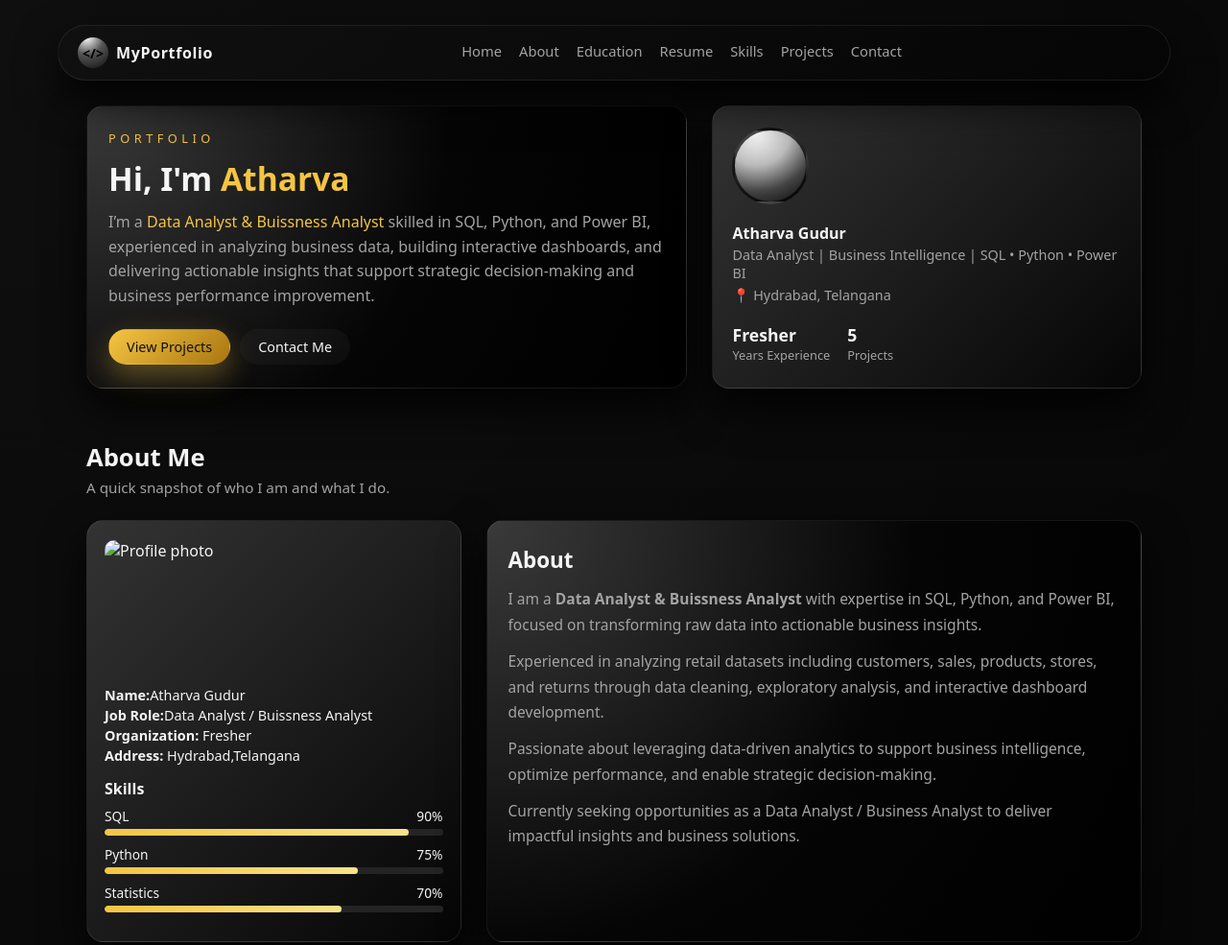
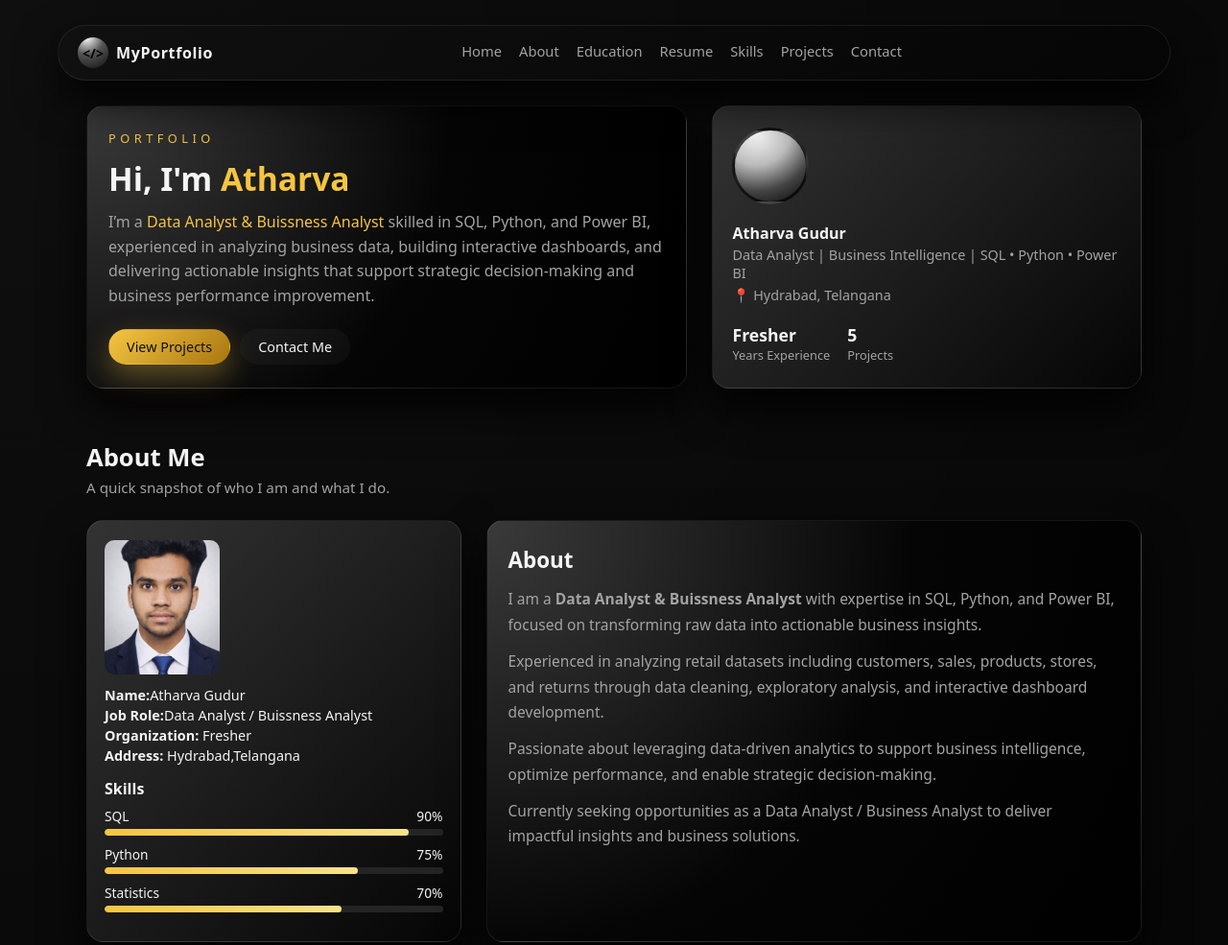
Before and after one commit to Vaishnavi2455093/portfolio, a plain HTML site: page index.html in a window 1280 px wide. Shown: the top 985 px of the page at 96% size. Drawn offline with Linux system fonts and the light colour scheme; files whose address does not match are found by name.

```diff
--- a/index.html
+++ b/index.html
@@ -77,7 +77,7 @@
           <aside class="profile-card">
             <div class="profile-photo">
               <!-- Replace profile.jpg with your own picture file name -->
-              <img src="/data/WhatsApp Image 2026-03-24 at 12.16.35.jpeg" alt="Profile photo" />
+              <img src="WhatsApp Image 2026-03-24 at 12.16.35.jpeg" alt="Profile photo" />
             </div>
             <div class="profile-meta">
               <p><span class="label">Name:</span>Atharva Gudur</p>
```
